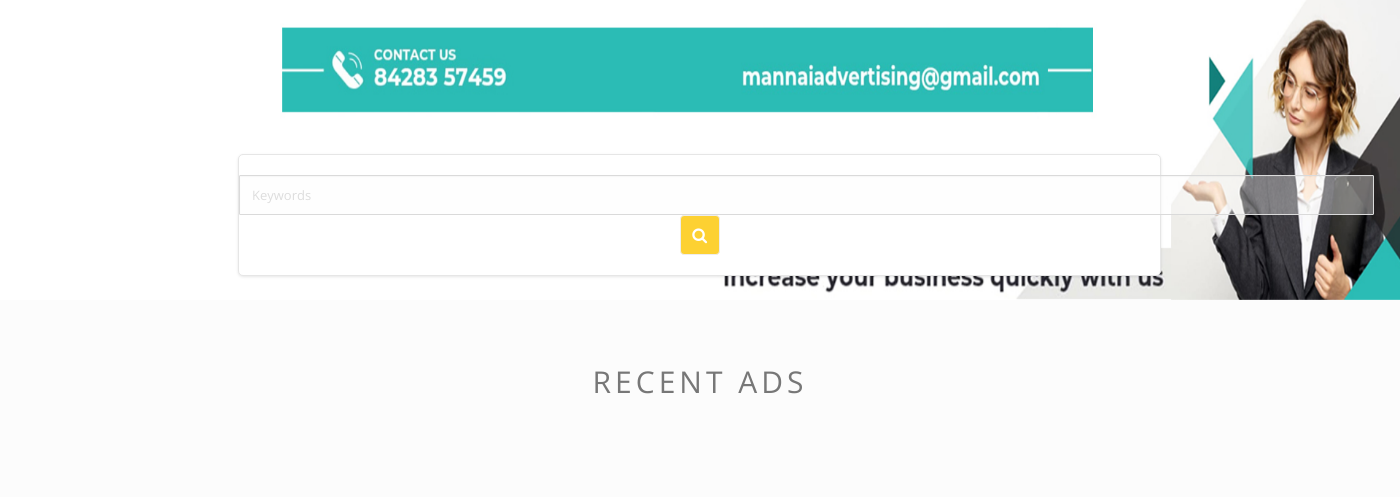
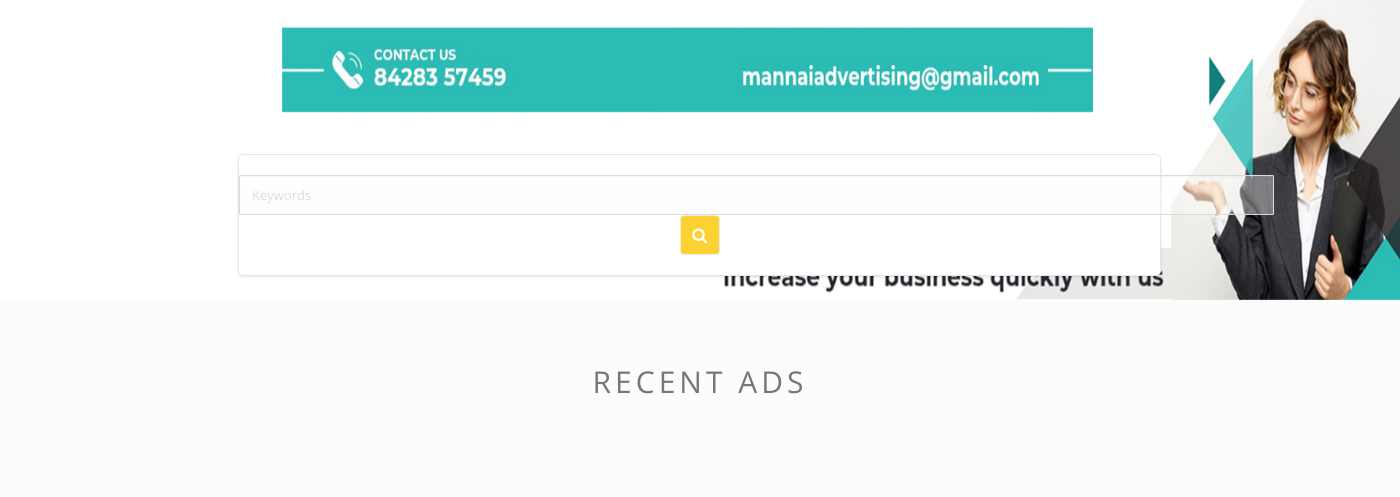
Before and after one commit to salnazi/jaf_mannaiads, a PHP site: page / in a window 1400 px wide. Shown: the part 153-650 px from the top of the page. Run offline with PHP 8.4, Linux system fonts and the light colour scheme; data that the repository does not hold is empty.

Commit message:
jaf mannaiads

```diff
--- a/assets/css/style.css
+++ b/assets/css/style.css
@@ -2479,7 +2479,7 @@ count-area
 .item-entry a {
     color: #000;
 }
-.item-entry a:hover ,.item-entry a:focus {
+.item-entry a:hover .item-entry a:focus {
     color: #999696;
 }
 .search-form .search-toggle {
@@ -2490,7 +2490,7 @@ count-area
     padding: 15px;
 }
 .search-form .form-inline .form-group {
-    width: 1135px;
+    width: 1035px;
     text-align: left;
     letter-spacing: 0.5px;
 }
```
